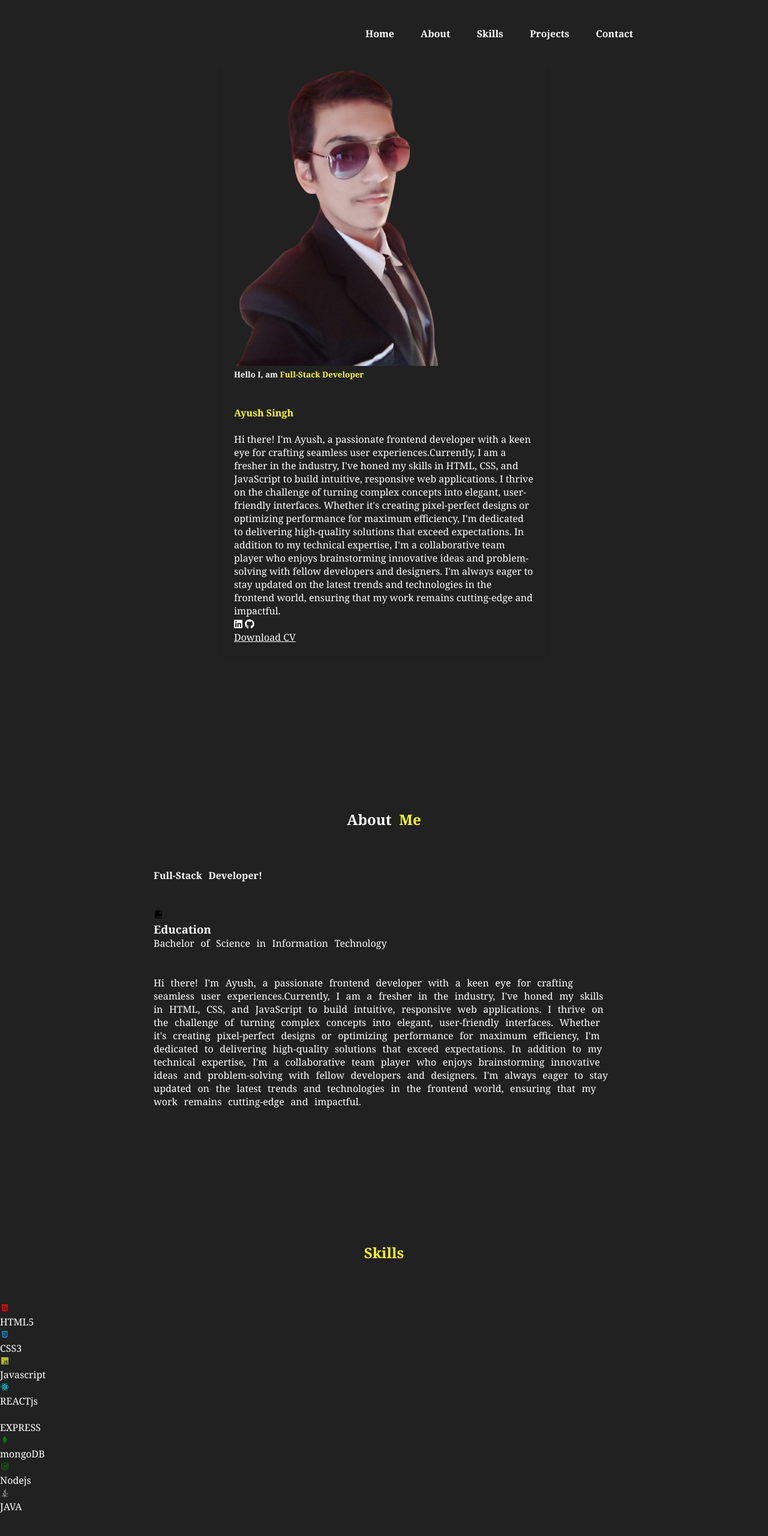
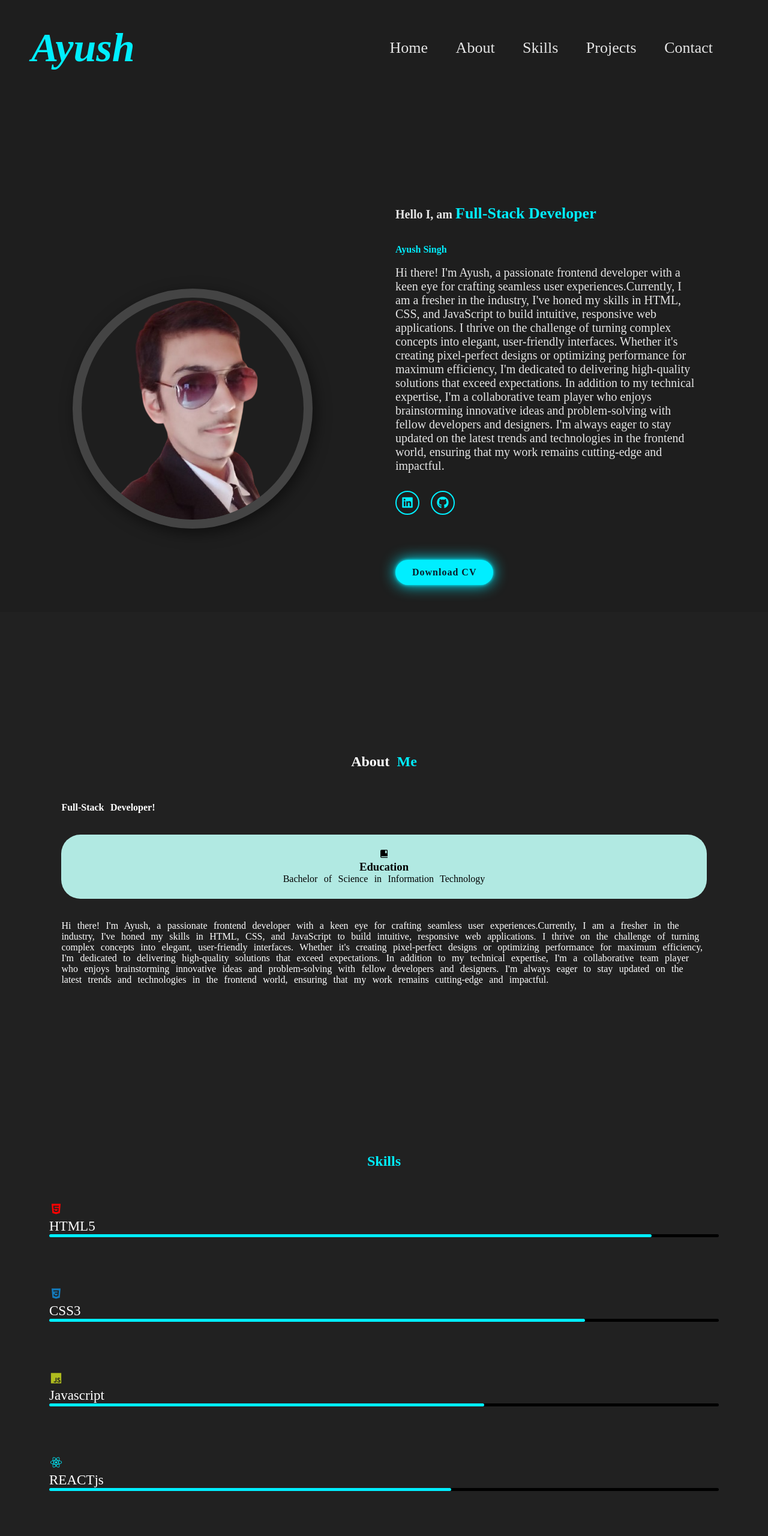
Before and after one commit to AyushS-08/portfolio, a plain HTML site: page index.html in a window 1280 px wide. Shown: the top 2560 px of the page at 60% size. Drawn offline with nearby package versions, Linux system fonts and the light colour scheme; a script that the page names is missing.

Commit message:
Update style.css

```diff
--- a/style.css
+++ b/style.css
@@ -1,146 +1,374 @@
-* {
+*{
     margin: 0;
     padding: 0;
-    font-family: Georgia, 'Times New Roman', Times, serif;
+    box-sizing: border-box;
+    font-family:'Times New Roman', Times, serif;
     scroll-behavior: smooth;
+    text-decoration: none;
+    -webkit-box-sizing: border-box;
+}
+body{
+    overflow-x: hidden;
     background-color: #212121;
-    color: #fff;
+    color:white;
+}
+.header-1{
+    width: 100%;
+    height: 100%;
+    min-height: 100vh;
+    background:#1e1e1e;
+}
+.head{
+    width: 1280px;
+    max-width: 95%;
+    margin: 0 auto;
+    padding: 0 20px;
+}
+header{
+    padding: 40px 0 30px;
+    display: flex;
+    justify-content: space-between;
+    align-items: center;
+    flex-wrap: wrap;
+}
+.logo{
+    display: inline-flex;
+    justify-content: center;
+    align-items:center;
+}
+.logo .logo-text{
+    font-size: 34px;
+    font-weight: 500;
+    color: #0ef;
 }
 
-.hero {
-    position: relative;
-    width: 100%;
-    height: 100vh;
-    background-color: #212121;
+nav .nav{
+    list-style-type: none;
+    font-size: 26px;
 }
+nav .nav li{
+    display: inline-block;
 
-h3 {
-    color: #fff;
 }
-
-span {
-    color: yellow;
+nav .nav li a{
+    color: #e5e5e5;
+    margin-right: 2.5rem;
 }
-
-nav {
+nav .nav li a:hover{
+    color:#0ef;
+}
+.container{
     display: flex;
-    position: fixed;
-    top: 0;
-    width: 84%;
-    margin: auto;
-    padding: 35px 0;
+    justify-content: space-around;
     align-items: center;
-    justify-content: space-between;
-    transition: .5s ease;
-    opacity: 0;
+    padding-top: 12rem;
     animation: slidebottom 1s ease forwards;
     animation-delay: calc(.2s * var);
 }
-
-nav ul li {
-    display: inline-block;
-    list-style: none;
-    margin: 10px 20px;
-}
-
-nav ul li a {
-    text-decoration: none;
-    color: #fff;
-    font-weight: bold;
-}
-
-nav ul li a:hover {
-    color:yellow;
-}
-
-.detel {
-    margin-left: 8%;
-    margin-top: 13%;
-    transition: .5s ease;
-    opacity: 0;
-    justify-content: space-between;
+.container .hero-pic{
+    width: 400px;
+    height: 400px;
+    border-radius: 50%;
+    overflow: hidden;
+    border: 15px solid #444;
+    box-shadow: 5px 7px 25px rgba(0,0,0,0.5);
     animation: slideright 1s ease forwards;
     animation-delay: calc(.2s * var);
 }
-
-.detel h1 {
-    font-size: 50px;
-    color: #fff;
-    margin-bottom: 20px;
-}
-
-.detel span {
-    color: orange;
-}
-
-.detel p {
-    color: #fff;
-    line-height: 22px;
-}
-
-.detel a {
-    background-color: #fff;
-    padding: 10px 18px;
-    text-decoration: none;
-    font-weight: bold;
-    color: #212121;
-    display: inline-block;
-    margin: 30px 0;
-    border-radius: 5px;
-}
-.images {
-    position: absolute;
-    right: 33px; /* Adjust as needed */
-    top: 0;
-    bottom: 25;
-    transition: .5s ease;
-    opacity: 0;
-    animation: slideleft 1s ease forwards;
+.hero-pic{
+    height: 100%;
+    width: 100%;
+    transition: 0.5s;
+    animation: slideright 1s ease forwards;
     animation-delay: calc(.2s * var);
 }
-h1{
-    color:orange;
+.hero-pic img:hover{
+    transform: scale(1.8);
 }
-.btn {
+.home-content{
+    max-width: 500px;
+    display: flex;
+    flex-direction: column;
+}
+.home-content h5{
+    color:#e5e5e5;
+    font-size: 20px;
+}
+.home-content h5 span{
+    color: #0ef;
+    font-size: 26px;
+}
+.home-content h1{
+    color: rgb(17, 194,207);
+}
+.home-content p{
+    color: #e5e5e5;
+    font-size: 20px;
+}
+.btn-group{
+    margin: 45px 0;
+}
+.btn.active{
+    border-color: #0ef;
+}
+.btn-box{
+    display: inline-block;
+    padding: 12px 28px;
+    background-color: #0ef;
+    border-radius: 40px;
+    font-size: 16px;
+    color: #081b29;
+    letter-spacing: 1px;
+    text-decoration: none;
+    font-weight: 600;
+    box-shadow: 0 0 5px #0ef,
+    0 0 25px #0ef;
     transition: .5s ease;
-    opacity: 0;
-    justify-content: space-between;
-    animation: slidetop 1s ease forwards;
-    animation-delay: calc(.2s * var);
 }
 .btn:hover{
-box-shadow: 0 0 5px yellow,
-0 0 25px yellow, 0 0 50px yellow,
-0 0 100px yellow, 0 0 200px yellow
+box-shadow: 0 0 5px cyan,
+0 0 25px cyan, 0 0 50px cyan,
+0 0 100px cyan, 0 0 200px cyan;
 }
-
-.about {
-    padding: 10%;
-    margin: 10%;
+.home-content .home-sci i{
+    display: inline-flex;
+    justify-content: center;
+    align-items: center;
+    width: 40px;
+    height: 40px;
+    background: transparent;
+    border: 2px solid #0ef;
+    border-radius: 50%;
+    font-size: 20px;
+    color:#0ef;
+    text-decoration: none;
+    margin: 30px 15px 30px 0;
+    transition: .5s ease;
+}
+.home-content .home-sci i:hover{
+    background-color: #0ef;
+    color: #081b29;
+    box-shadow: 0 0 20px #0ef;
+    transform: rotate(360deg);
+}
+@media(max-width:930px){
+    nav .New{
+        display: initial;
+    }
+    .click{
+        top:45px;
+    }
+    .click span{
+        position: absolute;
+        margin-top: 12px;
+    }
+    .click span:first-child{
+        transform: rotate(-45deg);
+    }
+    .click span:nth-child(2){
+        opacity: 0;
+        margin: 0;
+    }
+    .click span:last-child(2){
+       transform: rotate(45deg);
+       top: 0;
+    }
+    nav .nav{
+        position: absolute;
+        top: 110px;
+        right: -100%;
+        bottom: 0;
+        width: 60%;
+        height: 100vh;
+        background-color: #222;
+        z-index: 3;
+        box-shadow: 5px 13px 30px rgba(0, 0, 0, 0.1);
+        transition: transform 0.5s;
+        padding: 25px 0;
+    }
+    nav .nav.open{
+        right:0;
+    }
+    nav .nav li{
+        display: block;
+    }
+    nav .nav li a{
+        display: block;
+        margin-bottom: 15px;
+        text-align: center;
+    }
+}
+@media(max-width:768px){
+    .container{
+        flex-direction: column;
+        padding-top:2rem;
+    }
+    .home-content{
+        padding: 40px 0;
+    }
+}
+span {
+    color: #0ef;
+}
+#about {
+    position: relative;
+    z-index: 1;
+    padding: 4%;
+    margin: 4%;
+    height: 100%;
+    min-height: 100vh;
     background-color: #212121;
     display: flex;
-    justify-content: center;
+    justify-content: space-between;
     align-items: center;
-    flex-direction: column;
     gap: 2rem;
     padding-bottom: 6rem;
     color: #fff;
     justify-content: space-between;
     word-spacing: 0.4em;
+    transition: 0.5;
+    animation: slidertop 1s ease forwards;
+    animation-delay: calc(.2s * var);
 }
+#about h2{
+    text-align: center;
+    justify-content: space-between;
+}
+.about .details-container{
+    padding: 1.5rem;
+    flex: 1;
+    background-color: white;
+    color: black;
+    border-radius: 2rem;
+    border-color: aqua;
+    text-align: center;
+    background-color:rgb(177, 233, 226);
+    transition: 0.5;
+    animation: slidertop 1s ease forwards;
+    animation-delay: calc(.2s * var);
+}
+.skills{
+    height: 200vh;
+}
+#skills{
+    text-align: center;
+    display: block;
+}
+.bar{
+    font-size: 23px;
+}
+.Technical-bars{
+    display: block;
+}
+.Technical-bars .bar{
+    margin: 82px;
+}
+.Technical-bars .bar:first-child{
+    margin-top: 0;
+}
+.Technical-bars .bar:last-child{
+    margin-bottom: 0;
+}
+.Technical-bars .bar .info{
+    margin-bottom: 5px;
+}
+.Technical-bars .bar .info span{
+    font-size: 17px;
+    font-weight: 500;
+    animation: showText 0.5s 1s linear forwards;
+    opacity: 0;
+}
+.Technical-bars .bar .progress-line{
+    position: relative;
+    border-radius: 10px;
+    width: 100%;
+    height: 5px;
+    background-color: #000;
+    animation: animate 1s cubic-bezier(1,0,0.5,1) forwards;
+    transform: scaleX(0);
+    transform-origin: left;
+}
+@keyframes animate{
+    100%{
+        transform: scaleX(1);
+    }
+}
+.Technical-bars .bar .progress-line span{
+    height: 100%;
+    background-color: #0ef;
+    position: absolute;
+    border-radius: 10px;
+    animation: animate 1s 1s cubic-bezier(1,0,0.5,1) forwards;
+    transform: scaleX(1);
+    transform-origin: left;
+}
+.progress-line.html span{
+    width: 90%;
+}
+.progress-line.css span{
+    width: 80%;
+}
+.progress-line.js span{
+    width: 65%;
+}
+.progress-line.react span{
+    width: 60%;
+}
+.progress-line.express span{
+    width:60%
+}
+.progress-line.nodejs span{
+    width: 65%;
+}
+.progress-line.mongodb span{
+    width: 70%;
+}
+.progress-line.java span{
+    width: 68%;
+}
+#project{
+    margin: 30px;
+}
+#project p h1{
+    text-align: center;
+    transition: 0.5;
+    animation: slidertop 1s ease forwards;
+    animation-delay: calc(.2s * var);
+}
+  .section-p1{
+    text-align: center;
+  }
+  .sub-title{
+    text-align: center;
+  }
+  .carousel-cell {
+    width: 66%;
+    height: 200px;
+    margin-right: 10px;
+    border-radius: 5px;
+  }
 
-.container {
+  /* cell number */
+  .carousel-cell:before {
+    display: block;
+    text-align: center;
+    line-height: 200px;
+    font-size: 80px;
+    color: white;
+  }
+
+
+.container-1 {
+    height: 100vh;
     max-width: 500px;
     margin: 50px auto;
     padding: 20px;
     border-radius: 8px;
-    box-shadow: 0 0 10px rgba(0, 0, 0, 0.1);
+    box-shadow: 0 0 10px rgba(216, 210, 210, 0.1);
 }
-
-h2 {
+.container h2{
     text-align: center;
 }
-
 form {
     margin-top: 20px;
 }
@@ -167,8 +395,8 @@ textarea {
 }
 
 input[type="submit"] {
-    background-color:  #9a9c0c;
-    color: white;
+    background-color:  #0ef;
+    color: #081b29;
     padding: 10px 20px;
     border: none;
     border-radius: 5px;
@@ -177,7 +405,7 @@ input[type="submit"] {
 }
 
 input[type="submit"]:hover {
-    background-color: #9a9c0c;
+    background-color: #0ef;
 }
 
 @keyframes slideleft {
```
